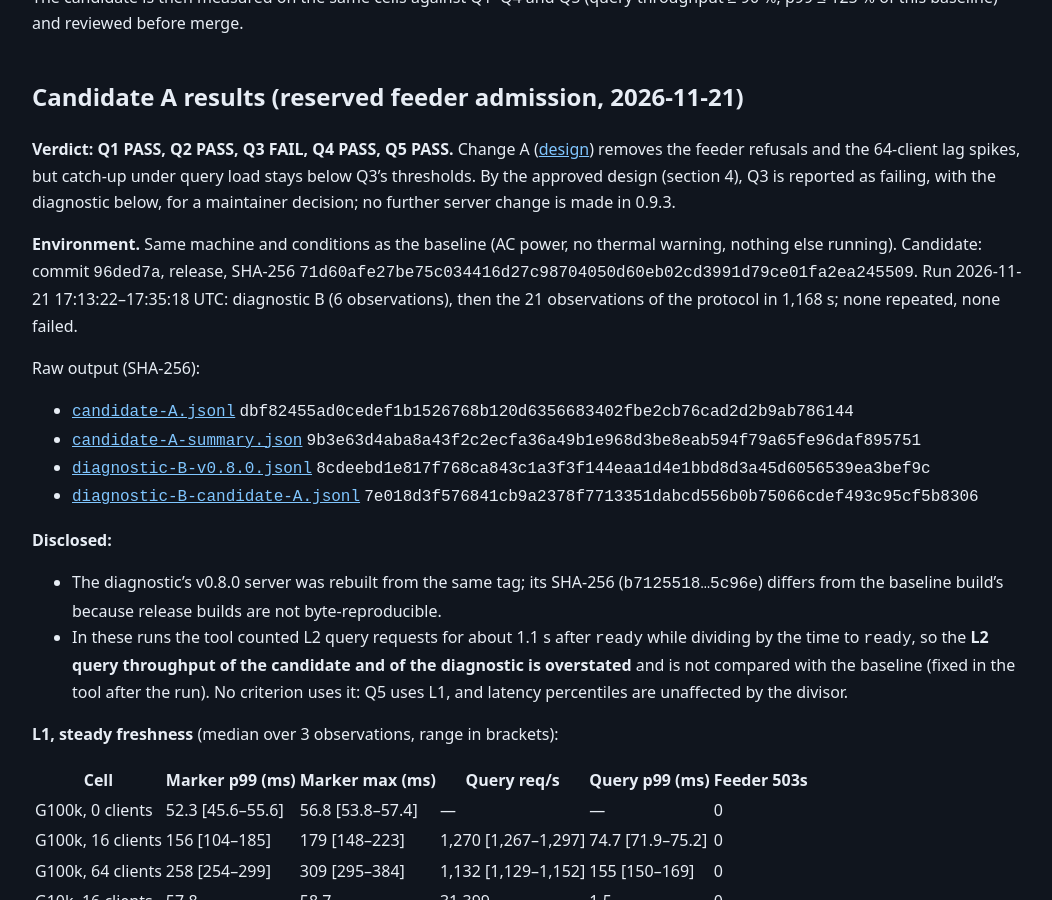
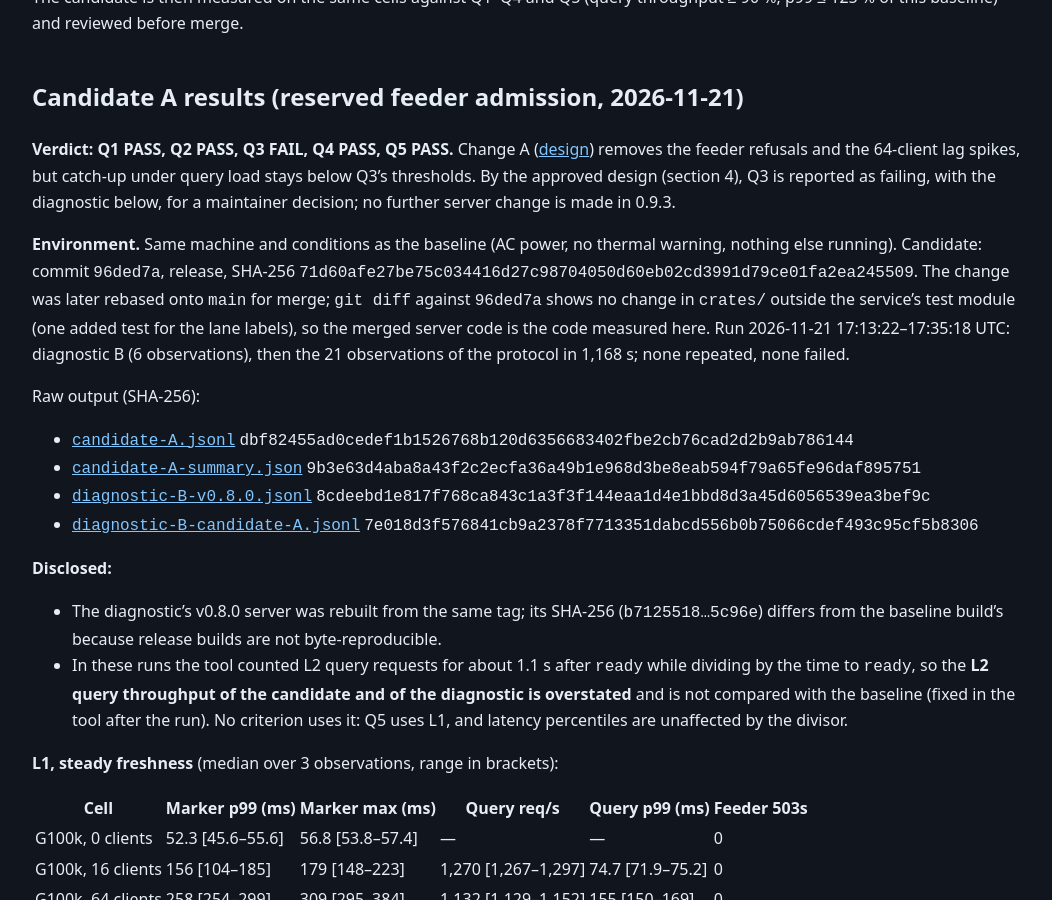
Before and after one commit to knotrel/knotrel, a Jekyll site: the page built from docs/integrations/feeder-under-load.md, in a window 1280 px wide and 900 px high, scrolled down 5957 px. Shown: the whole window, without its empty margins (112-1164 px from the left). Built offline with Jekyll 4.4.1, drawn with Linux system fonts in a browser that asks for light colours; our own code applies the rules of GitHub Pages for plain Markdown files.

Commit message:
docs(integrations): tie the measured candidate to the merged code
Co-Authored-By: Claude Opus 5.5 <noreply@anthropic.com>

```diff
--- a/docs/integrations/feeder-under-load.md
+++ b/docs/integrations/feeder-under-load.md
@@ -261,6 +261,10 @@ is made in 0.9.3.
 **Environment.** Same machine and conditions as the baseline (AC power, no
 thermal warning, nothing else running). Candidate: commit `96ded7a`, release,
 SHA-256 `71d60afe27be75c034416d27c98704050d60eb02cd3991d79ce01fa2ea245509`.
+The change was later rebased onto `main` for merge; `git diff` against
+`96ded7a` shows no change in `crates/` outside the service's test module (one
+added test for the lane labels), so the merged server code is the code
+measured here.
 Run 2026-11-21 17:13:22–17:35:18 UTC: diagnostic B (6 observations), then the
 21 observations of the protocol in 1,168 s; none repeated, none failed.
 
```
